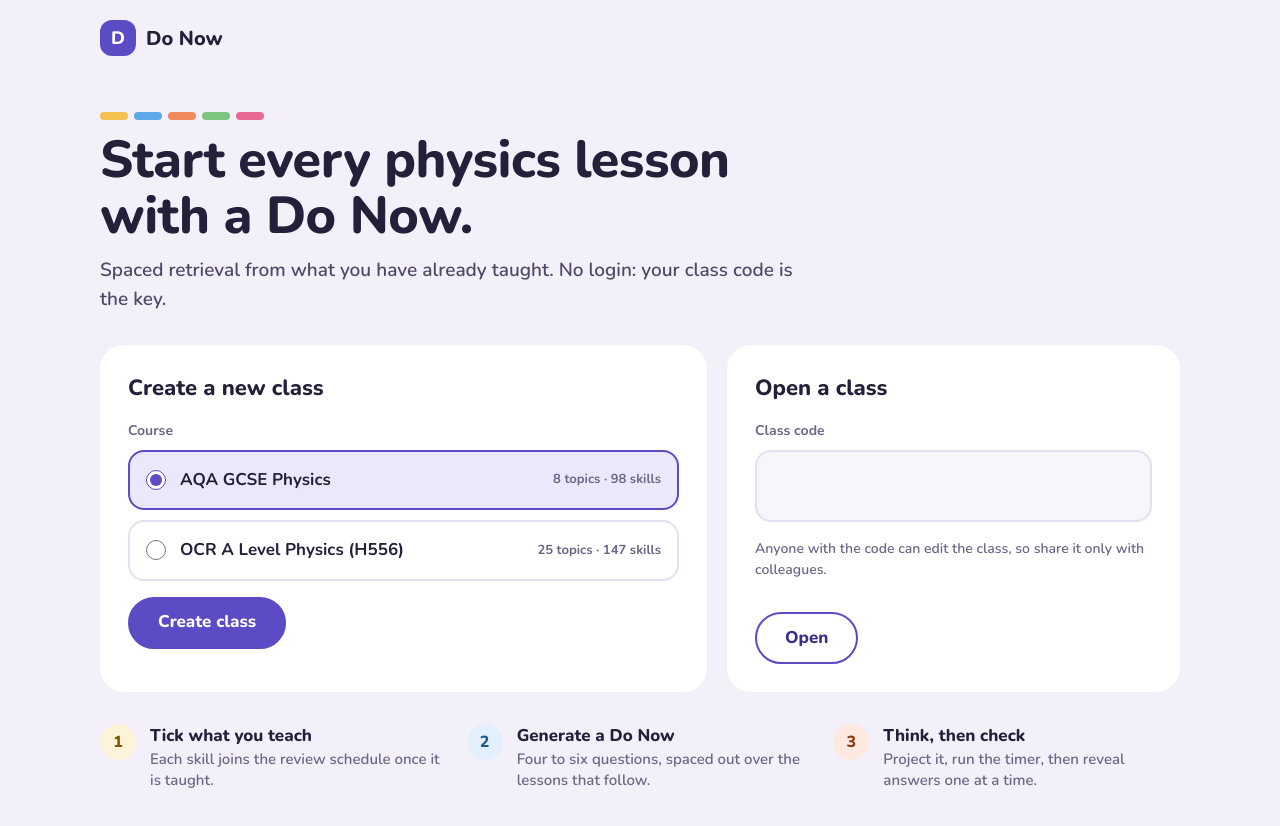
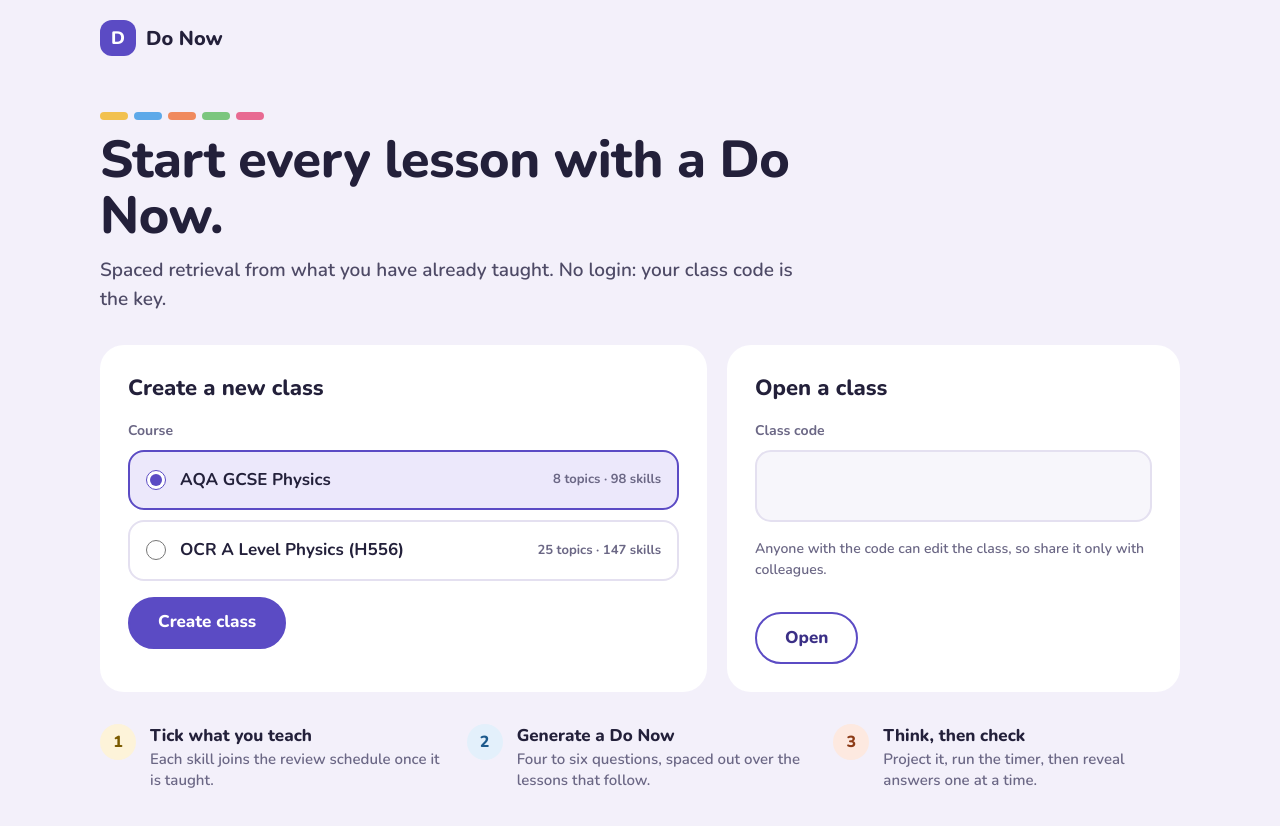
Before and after one commit to edrobertsrayne/do-now, a SvelteKit app: page / in a window 1280 px wide. Shown: the top 826 px of the page. Built offline with nearby package versions, Linux system fonts and the light colour scheme.

Commit message:
Drop 'physics' from landing headline

```diff
--- a/src/routes/+page.svelte
+++ b/src/routes/+page.svelte
@@ -33,7 +33,7 @@
 			<div class="stripes" aria-hidden="true">
 				{#each CHIP_COLOURS.slice(0, 5) as c (c)}<span style:background={c}></span>{/each}
 			</div>
-			<h1>Start every physics lesson with a Do Now.</h1>
+			<h1>Start every lesson with a Do Now.</h1>
 			<p>
 				Spaced retrieval from what you have already taught. No login: your class code is the key.
 			</p>
```
